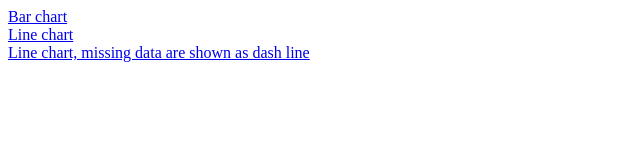
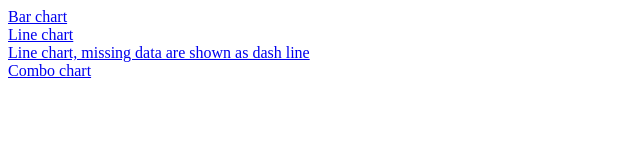
Before and after one commit to dariuszwrzesien/D3-learn, a plain HTML site: page index.html in a window 1280 px wide. Shown: the whole page, without its empty margins (0-640 px from the left). Drawn offline with Linux system fonts and the light colour scheme.

Commit message:
add link

```diff
--- a/index.html
+++ b/index.html
@@ -14,5 +14,8 @@
     <div>
         <a href="./line-chart-missing-data/index.html">Line chart, missing data are shown as dash line</a>
     </div>
+    <div>
+        <a href="./line-chart-missing-data/index.html">Combo chart</a>
+    </div>
 </body>
 </html>
```
